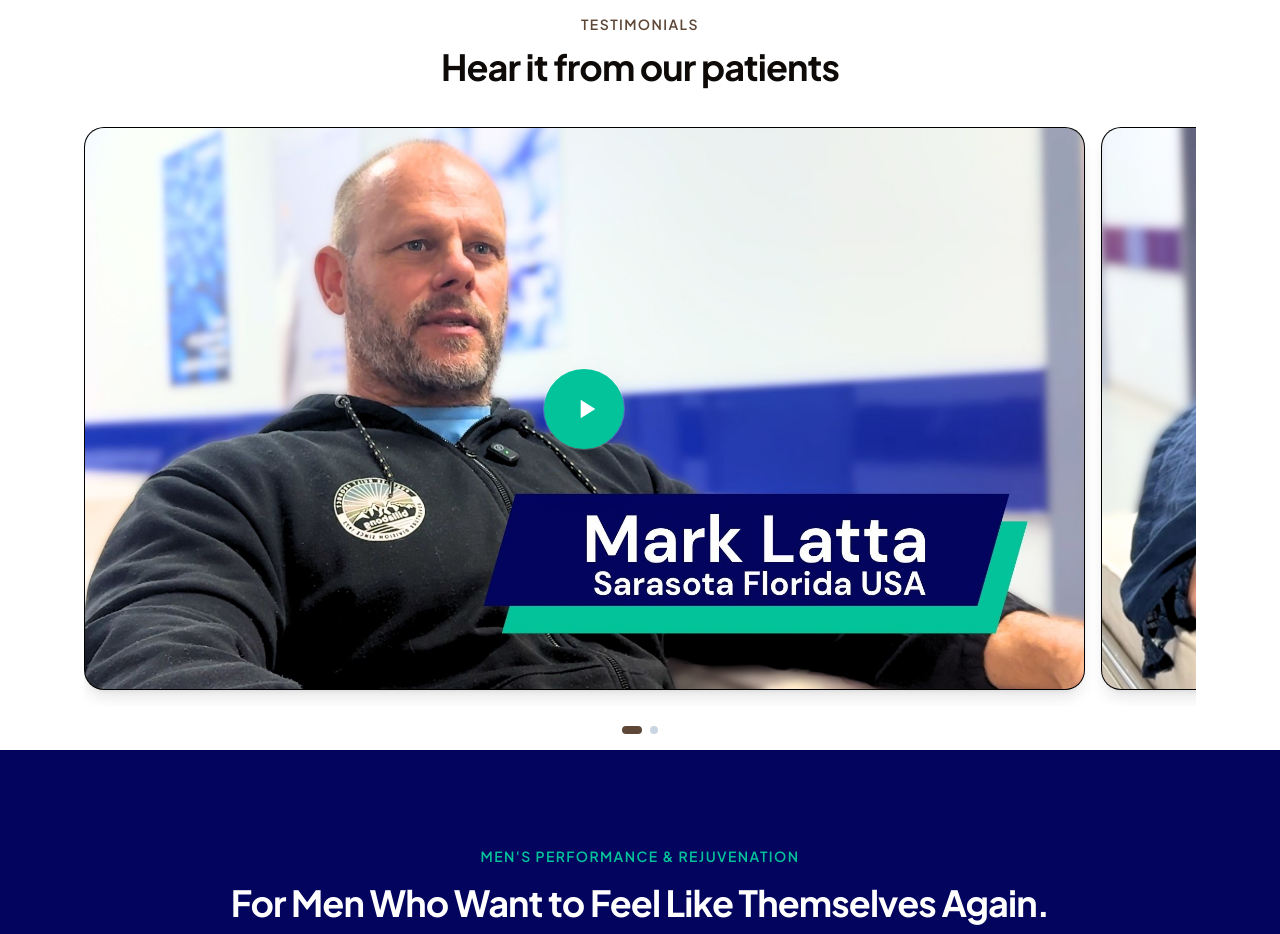
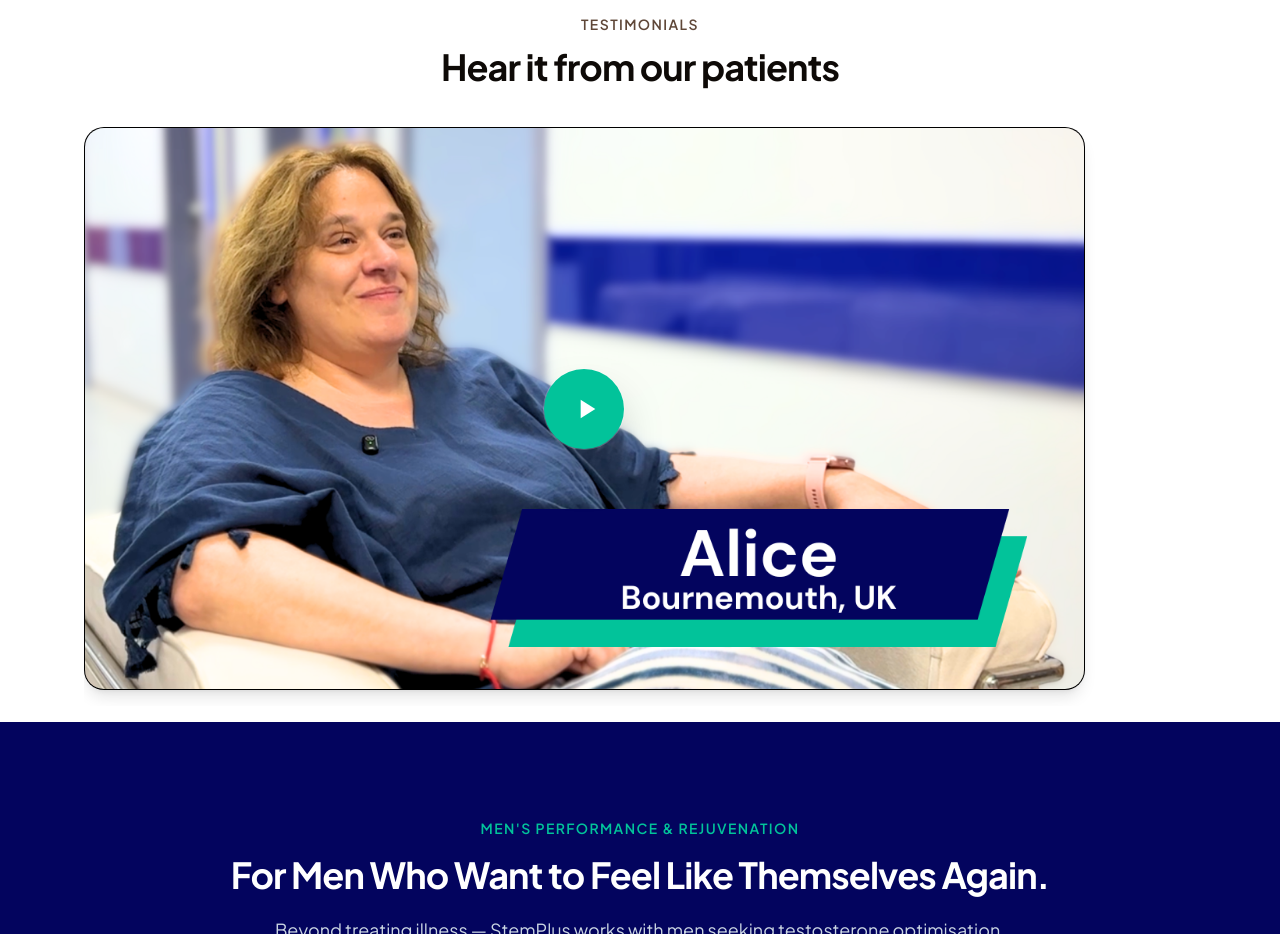
Before and after one commit to newcotelgit/stemplus, a React (Vite) app: page / in a window 1280 px wide. Shown: the part 960-1894 px from the top of the page. Built offline with nearby package versions, Linux system fonts and the light colour scheme.

Commit message:
Remove Mark Latta video from testimonials section

```diff
--- a/src/pages/Landing.tsx
+++ b/src/pages/Landing.tsx
@@ -172,15 +172,6 @@ type VideoItem = {
 };
 
 const VIDEO_TESTIMONIALS: VideoItem[] = [
-  {
-    id: "v1",
-    src: "https://player.vimeo.com/video/1206930951",
-    poster: markLattaThumbnail,
-    name: "Mark Latta",
-    treatment: "Stem Cell Therapy",
-    country: "Sarasota, Florida, USA",
-    flag: "🇺🇸",
-  },
   {
     id: "v2",
     src: "https://player.vimeo.com/video/1206931316",
```
